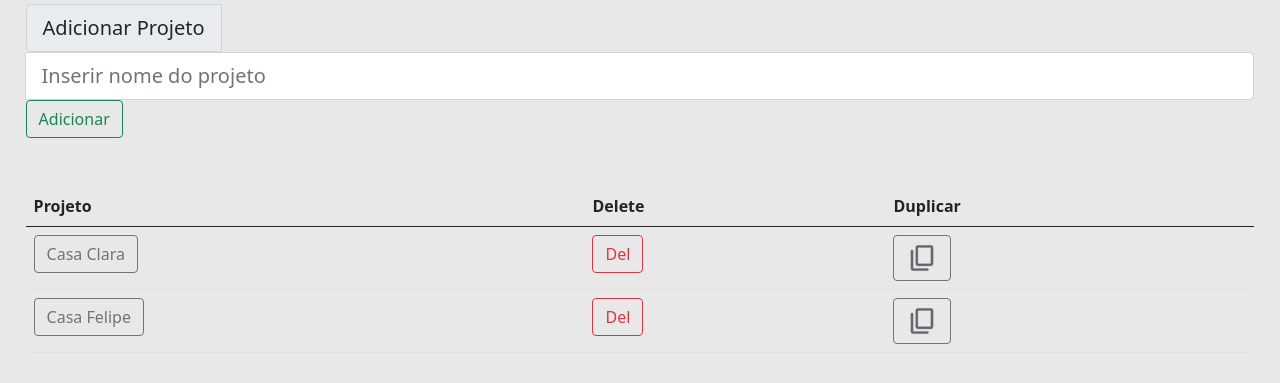
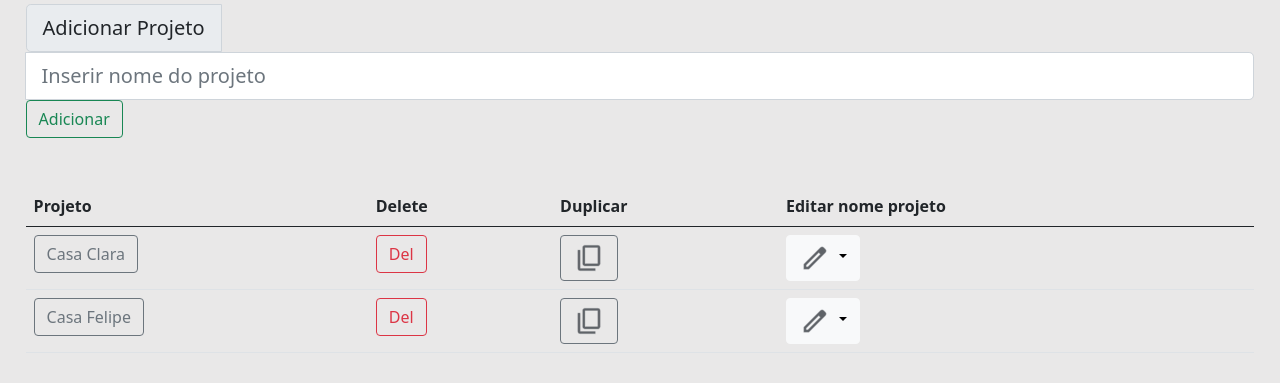
Before and after one commit to felipehiranojp/fluxo, a Django app: page /editar_proj in a window 1280 px wide. Shown: the part 196-579 px from the top of the page. Run offline with Django 5.2, Linux system fonts and the light colour scheme; data comes from the database, SQL or seed files in the repository; both versions use the stored data as it was after the commit.

Commit message:
23-07 - 23:29

```diff
--- a/fluxo_app/templates/duplicar_projeto.html
+++ b/fluxo_app/templates/duplicar_projeto.html
@@ -27,11 +27,5 @@
         <button type="submit" class="btn btn-outline-secondary">Duplicar</button>
     </form>
 
-
-
-
-
-
-
 </body>
 </html>
--- a/fluxo_app/templates/editar_proj.html
+++ b/fluxo_app/templates/editar_proj.html
@@ -38,20 +38,20 @@
                 <th scope="col">Projeto</th>
                 <th scope="col">Delete</th>
                 <th scope="col">Duplicar</th>
+                <th scope="col">Editar nome projeto</th>
+
 
             </tr>
         </thead>
         <tbody>
             {% for projeto in projetos%}
             <tr>
+
                 <form action="{% url 'home'%}" method="POST">{% csrf_token %}
                         <td>
                                 <button type="submit" class="btn btn-outline-secondary" name="proj_selecionado" value="{{projeto}}">{{projeto}}</button>
                         </td>
-                </form>
-
-
-
+                    </form>
                 <td>
                     <form action="{% url 'apaga_projeto'%}" method="POST" >{% csrf_token %}
                         <button type="submit" class="btn btn-outline-danger" name="num_botao" value="{{projeto}}">Del</button>
@@ -62,10 +62,25 @@
                         <td>
                             <button value="{{projeto}}" name="proj_selecionado" class="btn btn-outline-secondary"><img src="static/img/copy.png" alt=""></button>
 
-
                         </td>
                 </form>
+                                <!-- Botão de edição do nome-->
+                <td>
+                <div class="dropdown">
+                    <form action="{% url 'novo_nome' %}" method="POST">{%csrf_token%}
+                        <button class="btn btn-light dropdown-toggle" type="button" name="nome_antigo" data-bs-toggle="dropdown" aria-expanded="false">
+                            <img src="static/img/lapis.png" alt="">
+                        </button>
+                        <input type="text" value="{{projeto}}" name = "nome_antigo" style="display: none;">
+                        <ul class="dropdown-menu" aria-labelledby="dropdownMenuButton1">
+                            <input class="div2" type="text" name="novo_nome_inserido" placeholder="Editar nome do projeto">
+                            <button type="submit" class="btn btn-secondary"> Atualizar nome</button>
+                        </ul>
 
+                    </form>
+                </div>
+                </td>
+                <!-- Fim do Botão de edição do nome-->
 
             </tr>
             {%endfor%}
--- a/fluxo_app/urls.py
+++ b/fluxo_app/urls.py
@@ -13,5 +13,6 @@ path('apaga_projeto', views.apaga_projeto , name = 'apaga_projeto'),
 path('criar_proj', views.criar_proj , name = 'criar_proj'),
 path('duplicar_projeto', views.duplicar_projeto , name = 'duplicar_projeto'),
 path('duplicar_dados', views.duplicar_dados , name = 'duplicar_dados'),
+path('novo_nome', views.novo_nome , name = 'novo_nome'),
 
 ]
--- a/fluxo_app/views.py
+++ b/fluxo_app/views.py
@@ -26,8 +26,6 @@ def dados_grafico(nome_proj_selecionado):
     soma_concluido_5 = Tabela.objects.filter(projeto=nome_proj_selecionado, status='Concluido', fase=5).count()
     soma_concluido_6 = Tabela.objects.filter(projeto=nome_proj_selecionado, status='Concluido', fase=6).count()
     soma_concluido_7 = Tabela.objects.filter(projeto=nome_proj_selecionado, status='Concluido', fase=7).count()
-    print(soma_projetos_1,soma_projetos_2,soma_projetos_3,soma_projetos_4,soma_projetos_5,soma_projetos_6,soma_projetos_7)
-    print(soma_concluido_1,soma_concluido_2,soma_concluido_3,soma_concluido_4,soma_concluido_5,soma_concluido_6,soma_concluido_7)
     if soma_projetos_1 == 0:
         razao_1 = 0
     else:
@@ -64,7 +62,6 @@ def home(request):
     nome_proj_selecionado=request.POST.get('proj_selecionado') #pega o projeto selecionado no botao invisivel
     if nome_proj_selecionado == None:
         nome_proj_selecionado =request.session.get('valor')
-    print(f'botao invisivel botao invisivel botao invisivel= {nome_proj_selecionado} ')
     request.session['valor']=nome_proj_selecionado# salva o nome do projeto na variavel valor
 
     if Tabela.objects.exists():
@@ -73,11 +70,9 @@ def home(request):
         return render(request, 'criar_proj.html')
 
     if request.method == "POST":
-        print(f'IF IF IF IF IF IF IF IF IF IF IF IF IF IF IF IF IF IF IF IF IF IF IF I VEM DO BOTAO ATT PROJETO ')
 
         nome_proj_selecionado = request.session.get('valor')  # Recupera o valor da session
 
-        print(f' nome_proj_selecionado nome_proj_selecionado nome_proj_selecionado {nome_proj_selecionado}')
         soma_proj_fase = dados_grafico(nome_proj_selecionado) # quantidade total de fases de cada projeto e a razão de soma/soma_projeto
         dados= Tabela.objects.order_by('fase').filter(projeto =nome_proj_selecionado)#pega os dados filtrados pela projeto selecionado pelo usuario
         return render(request,'home.html',{
@@ -87,8 +82,6 @@ def home(request):
             'dados':dados})
     else:
 
-        print('else else else else else else else else else else else else else else  VEM DA PÁGINA NOVA ')
-        print(nome_proj_selecionado)
         if nome_proj_selecionado is None:
             nome_proj_selecionado=Tabela.objects.order_by('id').last().projeto
             request.session['valor']=nome_proj_selecionado
@@ -110,21 +103,16 @@ def editar_proj(request):
 
 def delete(request):
     metodo = request.method
-    print(f'method delete = {metodo} method delete = {metodo} method delete = {metodo} method delete = {metodo} method delete = {metodo} ')
     id= request.POST.get('num_botao')
     nome_proj_selecionado=request.POST.get('proj_selecionado')
-    print(nome_proj_selecionado)
     item= Tabela.objects.get(id=id)
     item.delete()
 
-    print(f'O NOME DO PROJETO APAGADO É: {nome_proj_selecionado}')
     request.session['valor']=nome_proj_selecionado# salva o nome do projeto na variavel valor
     if Tabela.objects.filter(projeto=nome_proj_selecionado).exists():
-        print('if delete if delete if delete if delete if delete if delete if delete if delete if delete if delete if delete if delete if delete if delete ')
         lista_projetos = Lista_projetos()
         soma_proj_fase = dados_grafico(nome_proj_selecionado) # quantidade total de fases de cada projeto e a razão de soma/soma_projeto
         dados= Tabela.objects.order_by('fase').filter(projeto =nome_proj_selecionado)#pega os dados filtrados pela projeto selecionado pelo usuario
-        print('oi oi oi oi oi oi oi oi oi oi oi oi oiFOI PARA O QUEST DO HOME oi oi oi oi oi oi oi oi oi oi oi oi oi oi oi oi oi oi oi oi oi oi oi ')
         return redirect('home')
 def home2(request):
 
@@ -175,7 +163,6 @@ def alter(request):
     return redirect ('home')
 def apaga_projeto(request):
     nome_projeto = request.POST.get('num_botao')
-    print(f'o nome do projeto é {nome_projeto} o nome do projeto é {nome_projeto} o nome do projeto é {nome_projeto} o nome do projeto é {nome_projeto} o nome do projeto é {nome_projeto} o nome do projeto é {nome_projeto} ')
     Tabela.objects.filter(projeto=nome_projeto).delete()
     request.session['valor']=''
     return redirect('editar_proj')
@@ -190,14 +177,19 @@ def duplicar_projeto(request):
 
     return render(request, 'duplicar_projeto.html',{'proj_adicionado':proj_adicionado})
 def duplicar_dados(request):
-    proj_adicionado = request.POST.get('proj_selecionado')
-    projeto_duplicado = request.POST.get('projeto_duplicado')
-
-    print(proj_adicionado)
-    dados=Tabela.objects.filter(projeto = proj_adicionado)
+    proj_selecionado = request.POST.get('proj_selecionado') # proj_selecionado= projeto que quero criar uma cópia
+    projeto_duplicado = request.POST.get('projeto_duplicado')# nome que será o nome do projeto copiado
+    dados=Tabela.objects.filter(projeto = proj_selecionado)
 
     for dado in dados:
         dados_novo=Tabela(fase=dado.fase,descricao=dado.descricao,inicio_data=dado.inicio_data,fim_data=dado.fim_data,responsavel=dado.responsavel,status=dado.status,projeto=projeto_duplicado)
-    dados_novo.save()
+        dados_novo.save()
     request.session['valor']=projeto_duplicado
     return redirect('home')
+
+def novo_nome(request):
+    novo_nome_inserido= request.POST.get('novo_nome_inserido')
+    nome_antigo=request.POST.get('nome_antigo')
+    Tabela.objects.filter(projeto=nome_antigo).update(projeto=novo_nome_inserido)
+    request.session['valor']=novo_nome_inserido
+    return redirect('home')
```
Also changed, not shown: fluxo_app/templates/home.html (+15 -22 lines), db.sqlite3, templates/static/img/lapis.png (added).
